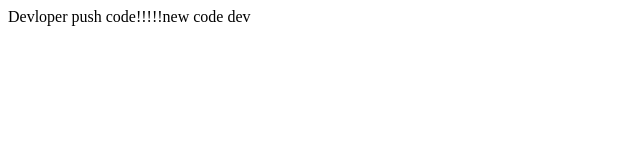
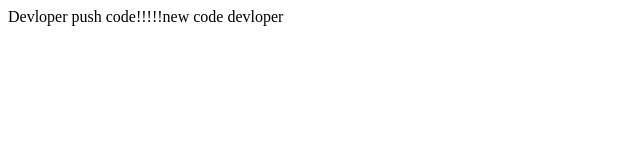
Before and after one commit to smit-darji/awsProduction, a plain HTML site: page index.html in a window 1280 px wide. Shown: the full height of the page, 0-640 px from the left. Drawn offline with Linux system fonts and the light colour scheme.

Commit message:
Update index.html

```diff
--- a/index.html
+++ b/index.html
@@ -2,6 +2,6 @@
     <header><title>This is title</title></header>
 
     <body>
-      Devloper push code!!!!!new code dev
+      Devloper push code!!!!!new code devloper
      </body>
 </html>
```
